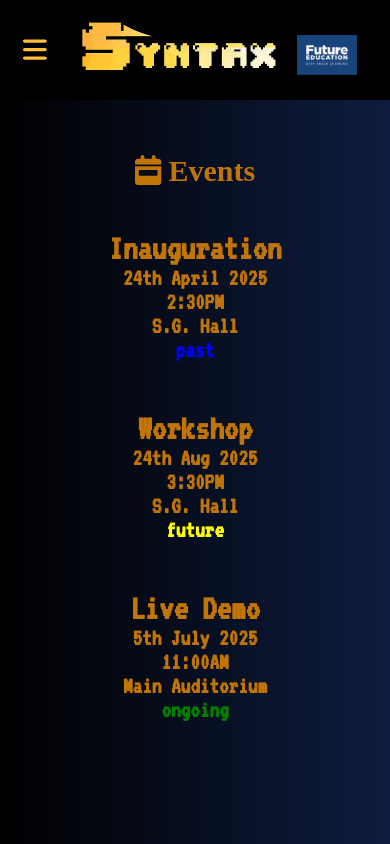
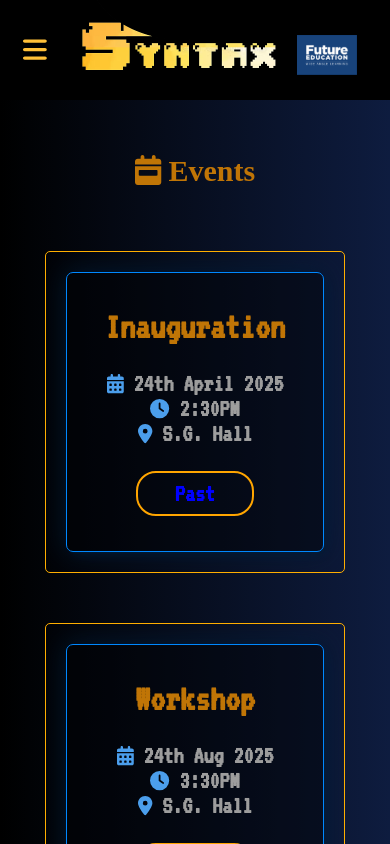
Before and after one commit to SoumyaOk4-4/Syntax-FIEM, a React (Create React App) app: page / in a window 390 px wide. Shown: the top 844 px of the page. Built offline with nearby package versions, Linux system fonts and the light colour scheme; a web font is replaced by a local one.

Commit message:
responsive event page

```diff
--- a/src/App.css
+++ b/src/App.css
@@ -363,10 +363,43 @@ nav .menu span {
   animation: fadeIn 0.5s ease-in forwards;
 }
 
+.event-container {
+  display: grid;
+  grid-template-columns: repeat(3, 1fr);
+  padding: 45px;
+}
+
+.event-content-container {
+  width: 90%;
+  margin: 0 auto;
+  overflow: hidden;
+  border: 1.6px solid rgb(255, 174, 0);
+  border-radius: 5px;
+}
+
+.event-box{
+  font-size: 25px;
+  border: 3px solid black;
+  border-radius: 7px;
+  margin: 20px;
+  padding: 10px;
+
+  border: 1px solid rgb(0, 136, 255);
+  background-color: rgba(0, 0, 0, 0.4);
+  box-shadow: 0 0 26px rgba(2, 31, 59, 0.7),
+    1px 1.5px 2px -1px rgba(2, 31, 59, 0.65),
+    4px 4px 12px -2.5px rgba(2, 31, 59, 0.65);
+}
+
 /* Responsive Design */
 @media (max-width: 2090px) {
   .did-you-know {
     font-size: 30px !important;
+  }
+
+  .event-stat {
+    width: 25% !important;
+    transform: translateX(150%) !important;
   }
 
   .team {
@@ -381,6 +414,11 @@ nav .menu span {
 }
 
 @media (max-width: 1820px) {
+  .event-stat {
+    width: 30% !important;
+    transform: translateX(120%) !important;
+  }
+
   .team {
     width: 80% !important;
     gap: 30px !important;
@@ -393,6 +431,11 @@ nav .menu span {
 }
 
 @media (max-width: 1665px) {
+  .event-stat {
+    width: 30% !important;
+    transform: translateX(120%) !important;
+  }
+
   .team {
     width: 90% !important;
     gap: 30px !important;
@@ -452,6 +495,11 @@ nav .menu span {
     font-size: 18px;
   }
 
+  .event-stat {
+    width: 40% !important;
+    transform: translateX(75%) !important;
+  }
+
   .team {
     gap: 30px !important;
   }
@@ -506,6 +554,11 @@ nav .menu span {
 
   h1 {
     font-size: 30px;
+  }
+
+  .event-stat {
+    width: 40% !important;
+    transform: translateX(75%) !important;
   }
 
   .team {
@@ -567,6 +620,11 @@ nav .menu span {
     font-size: 1rem;
   }
 
+  .event-stat {
+    width: 60% !important;
+    transform: translateX(35%) !important;
+  }
+
   .team {
     width: 100% !important;
     scale: 0.9;
@@ -624,6 +682,11 @@ nav .menu span {
     font-size: 0.8rem;
   }
 
+  .event-stat {
+    width: 60% !important;
+    transform: translateX(35%) !important;
+  }
+
   .team {
     width: 100% !important;
     scale: 0.8;
@@ -671,6 +734,11 @@ nav .menu span {
 
 
 @media (max-width: 925px) {
+  .event-stat {
+    width: 50% !important;
+    transform: translateX(50%) !important;
+  }
+
   .team {
     width: 100% !important;
     scale: 0.75;
@@ -714,6 +782,11 @@ nav .menu span {
 }
 
 @media (max-width: 902px) {
+  .event-stat {
+    width: 50% !important;
+    transform: translateX(50%) !important;
+  }
+
   .team {
     width: 100% !important;
     scale: 0.8;
@@ -763,6 +836,16 @@ nav .menu span {
 
   .nav-icons {
     font-size: 1rem !important;
+  }
+
+  .event-container {
+    gap: 50px;
+    grid-template-columns: repeat(2, 1fr);
+  }
+
+  .event-stat {
+    width: 50% !important;
+    transform: translateX(50%) !important;
   }
 
   .team {
@@ -815,6 +898,16 @@ nav .menu span {
 }
 
 @media (max-width: 768px) {
+  .event-container {
+    gap: 50px;
+    grid-template-columns: repeat(2, 1fr);
+  }
+
+  .event-stat {
+    width: 55% !important;
+    transform: translateX(45%) !important;
+  }
+
   .team {
     width: 85% !important;
     scale: 0.99;
@@ -881,6 +974,20 @@ nav .menu span {
 
   .web-content-container {
     width: 100%;
+  }
+
+  .event-content-container {
+    width: 100%;
+  }
+
+  .event-container {
+    gap: 50px;
+    grid-template-columns: repeat(2, 1fr);
+  }
+
+  .event-stat {
+    width: 55% !important;
+    transform: translateX(45%) !important;
   }
 
   .team {
@@ -995,6 +1102,20 @@ nav .menu span {
     font-size: 1.2rem !important;
   }
 
+  .event-content-container {
+    width: 100%;
+  }
+
+  .event-container {
+    gap: 50px;
+    grid-template-columns: repeat(1, 1fr);
+  }
+
+  .event-stat {
+    width: 35% !important;
+    transform: translateX(94%) !important;
+  }
+
   .team {
     width: 100% !important;
     display: grid;
@@ -1050,6 +1171,16 @@ nav .menu span {
 
   .web-content-container {
     width: 100%;
+  }
+
+  .event-container {
+    gap: 50px;
+    grid-template-columns: repeat(1, 1fr);
+  }
+
+  .event-stat {
+    width: 50% !important;
+    transform: translateX(50%) !important;
   }
 
   .team {
@@ -1184,6 +1315,16 @@ nav .menu span {
 @media (max-width: 360px) {
   .fiem {
     transform: translateX(20px);
+  }
+
+  .event-container {
+    gap: 50px;
+    grid-template-columns: repeat(1, 1fr);
+  }
+
+  .event-stat {
+    width: 50% !important;
+    transform: translateX(50%) !important;
   }
 
   .team {
--- a/src/components/Events.jsx
+++ b/src/components/Events.jsx
@@ -10,7 +10,7 @@ function Events() {
         <FontAwesomeIcon icon={faCalendarWeek} /> Events
       </h1>
       <br />
-      <div>
+      <div className="event-container">
         <EventsHandler />
       </div>
     </>
--- a/src/components/EventsHandler.jsx
+++ b/src/components/EventsHandler.jsx
@@ -1,24 +1,27 @@
+import { faCalendarDays, faClock, faLocationDot } from "@fortawesome/free-solid-svg-icons";
+import { FontAwesomeIcon } from "@fortawesome/react-fontawesome";
+
 const events = [
   {
     name: "Inauguration",
     date: "24th April 2025",
     time: "2:30PM",
     venue: "S.G. Hall",
-    status: "past",
+    status: "Past",
   },
   {
     name: "Workshop",
     date: "24th Aug 2025",
     time: "3:30PM",
     venue: "S.G. Hall",
-    status: "future",
+    status: "Future",
   },
   {
     name: "Live Demo",
     date: "5th July 2025",
     time: "11:00AM",
     venue: "Main Auditorium",
-    status: "ongoing",
+    status: "Ongoing",
   },
 ];
 
@@ -26,21 +29,30 @@ function EventsHandler() {
   return (
     <>
       {events.map((event, index) => (
-        <h2 key={index} style={{ fontFamily: "Font2" }} className="event-box">
+        <div className="event-content-container fadein_fadeout">
+          <h2 key={index} style={{ fontFamily: "Font2" }} className="event-box">
           <br />
           <h2>{event.name}</h2>
-          <p>{event.date}</p>
-          <p>{event.time}</p>
-          <p>{event.venue}</p>
-          <p
+          <br />
+          <p style={{color: "rgb(157, 157, 157)"}}><FontAwesomeIcon icon={faCalendarDays} style={{color: "#4b9eec", fontSize: "1.2rem"}} /> {event.date}</p>
+          <p style={{color: "rgb(157, 157, 157)"}}><FontAwesomeIcon icon={faClock} style={{color: "#4b9eec", fontSize: "1.2rem"}} /> {event.time}</p>
+          <p style={{color: "rgb(157, 157, 157)"}}><FontAwesomeIcon icon={faLocationDot} style={{color: "#4b9eec", fontSize: "1.2rem"}} /> {event.venue}</p>
+          <br />
+          <p className="event-stat"
             style={{
-              color: event.status === "future"? "yellow": event.status === "ongoing"? "green": "blue",
+              color: event.status === "Future"? "yellow": event.status === "Ongoing"? "green": "blue",
+              border: "2px solid orange",
+              borderRadius: "20px",
+              width: "30%",
+              transform: "translateX(130px)",
+              padding: "8px",
             }}
           >
             {event.status}
           </p>
           <br />
-        </h2>
+          </h2>
+        </div>
       ))}
     </>
   );
```
